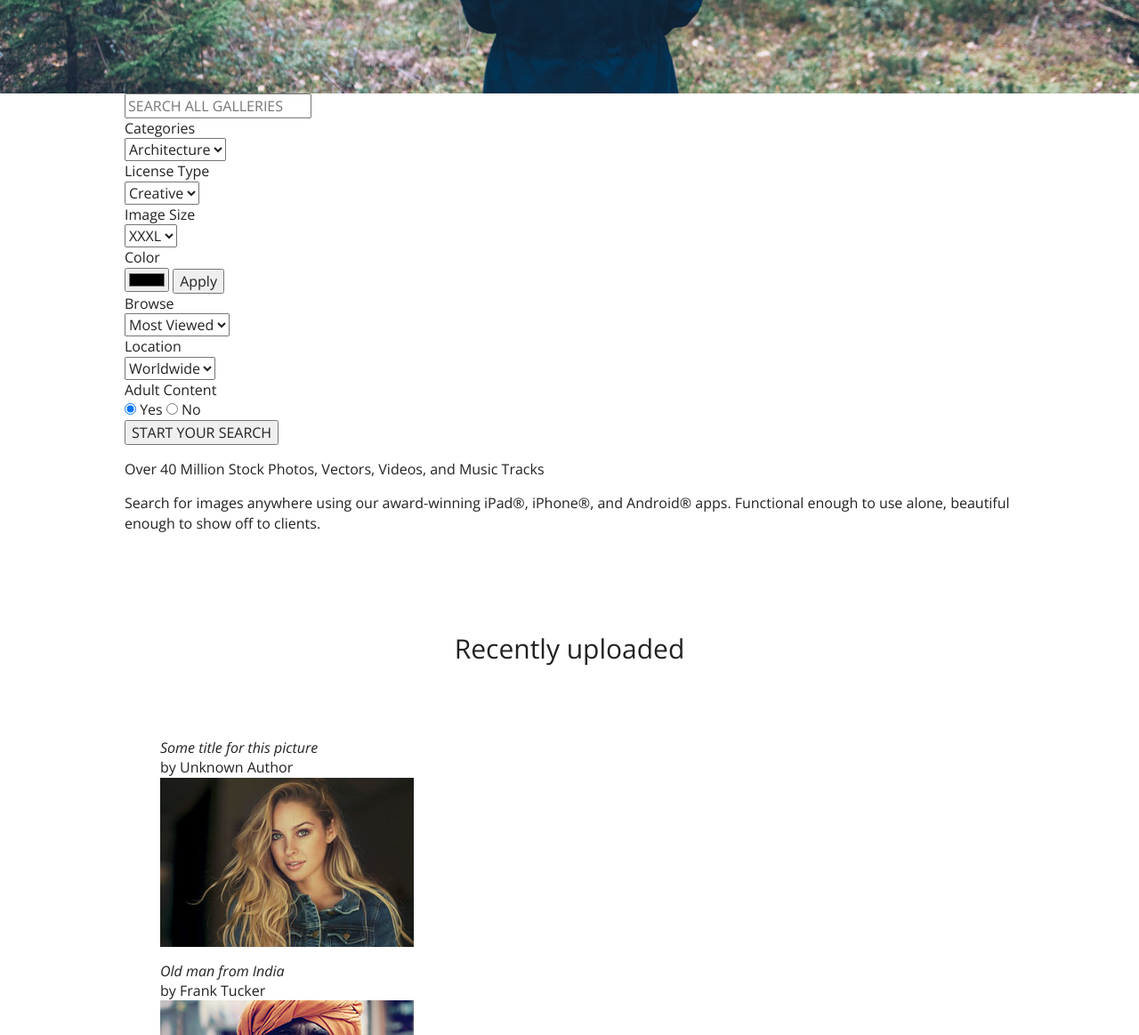
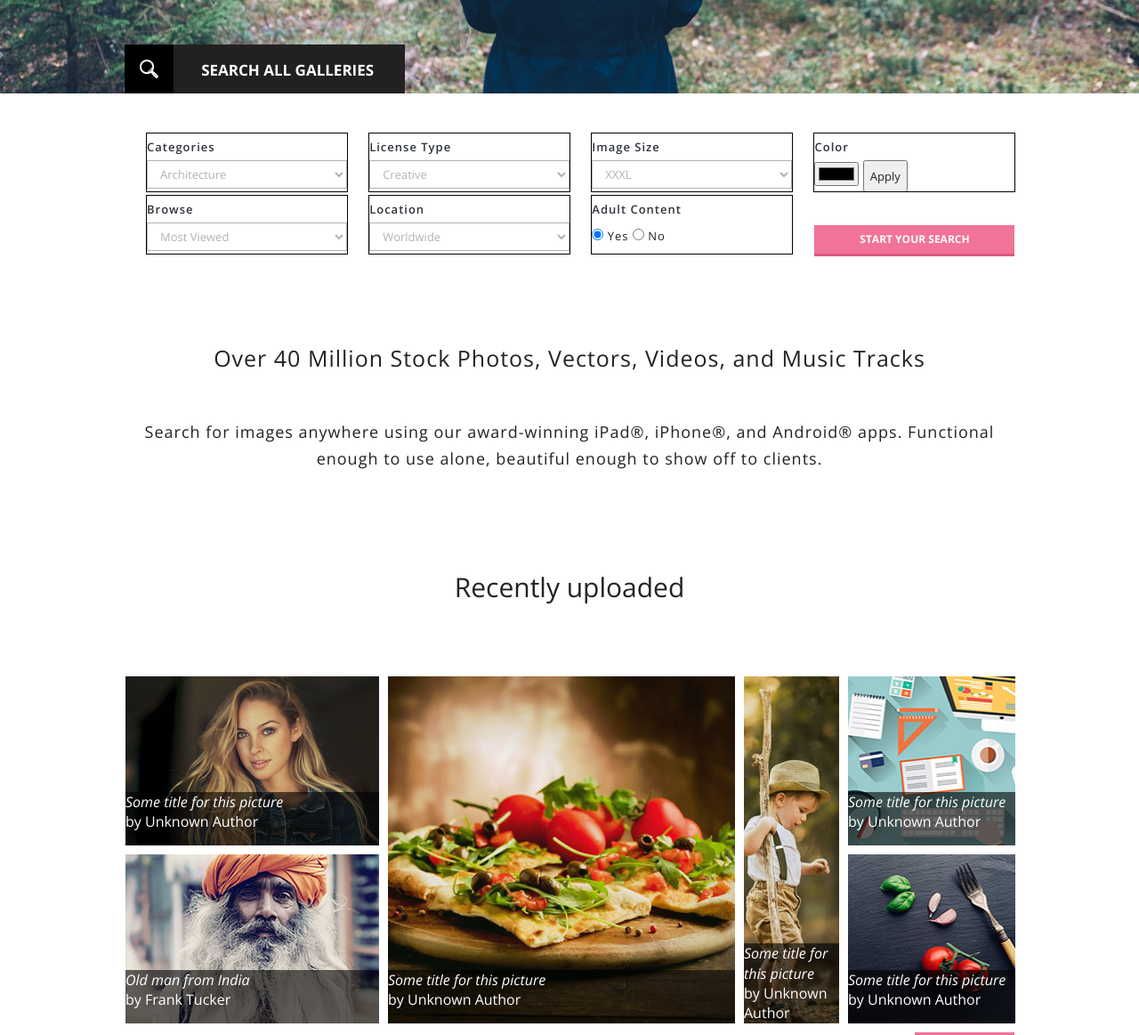
Before and after one commit to GeorgeGUS/Innosphere-simple, a plain HTML site: page index.html in a window 1280 px wide. Shown: the part 680-1843 px from the top of the page at 89% size. Drawn offline with nearby package versions, Linux system fonts and the light colour scheme.

Commit message:
Added styles for search

```diff
--- a/css/main.css
+++ b/css/main.css
@@ -196,6 +196,7 @@ h2 {
 }
 
 .main-nav {
+  wrap-option: nowrap;
   color: #ffffff;
   background-color: #232020;
 }
@@ -268,7 +269,7 @@ a.main-nav-item:active {
   line-height: 25px;
 }
 
-.main-btn {
+*[class^="main-btn"] {
   display: inline-block;
   padding: 10px 20px;
   font-size: 12px;
@@ -290,16 +291,179 @@ a.main-nav-item:active {
   box-shadow: 0 3px #a84362;
 }
 
+.search-box {
+  position: relative;
+  padding-top: 40px;
+}
+
+.main-search {
+  position: absolute;
+  left: 0;
+  top: -55px;
+}
+
+.main-search label,
+.main-search input {
+  -webkit-box-sizing: border-box;
+  -moz-box-sizing: border-box;
+  box-sizing: border-box;
+  height: 55px;
+  display: inline-block;
+  vertical-align: middle;
+  text-align: center;
+}
+
+.main-search label {
+  margin-right: -4px;
+  padding: 17px 0 12px;
+  width: 55px;
+  background: #000000;
+}
+
+.main-search input {
+  padding: 15px 10px 14px;
+  width: 260px;
+  font-size: 17px;
+  font-weight: 700;
+  border: #232020;
+  color: #ffffff;
+  background: #232020;
+}
+
+.main-search input::-webkit-input-placeholder { color: #ffffff; }/* WebKit, Blink, Edge */
+.main-search input:-moz-placeholder { color: #ffffff; opacity:  1; }/* Mozilla Firefox 4 to 18 */
+.main-search input::-moz-placeholder { color: #ffffff; opacity:  1; }/* Mozilla Firefox 19+ */
+.main-search input:-ms-input-placeholder { color: #ffffff; }/* Internet Explorer 10-11 */
+
+.main-search input:focus {
+  text-align: left;
+  color: #000000;
+  background: #ffffff;
+}
+
+.advanced-search-item {
+  margin-top: 5px;
+  margin-left: 25px;
+  margin-right: -4px;
+  display: inline-block;
+  vertical-align: bottom;
+  width: 225px;
+  height: 65px;
+  font-size: 13px;
+  letter-spacing: 1px;
+  line-height: 30px;
+  outline: 1px solid black;
+}
+
+.advanced-search-item legend {
+  font-weight: 600;
+  color: #2f343a;
+
+}
+
+.advanced-search-item select {
+  padding: 5px 10px;
+  width: 225px;
+  color: #b3b3b3;
+  border: 1px solid #b3b3b3;
+  border-radius: 0;
+  background: transparent;
+}
+
+.main-btn-wide {
+  margin-left: 25px;
+  margin-right: -4px;
+  width: 225px;
+  border: 0;
+}
+
+.page-description {
+  text-align: center;
+  letter-spacing: 1px;
+}
+
+.page-descr-title {
+  margin-top: 100px;
+  margin-bottom: 50px;
+  font-weight: 300;
+  font-size: 25px;
+  line-height: 35px;
+}
+
+.page-descr-content {
+  margin: 0;
+  font-weight: 300;
+  font-size: 18px;
+  line-height: 30px;
+}
+
+.recently {
+  text-align: right;
+}
+
+.recently-image {
+  margin: 0;
+  margin-right: 10px;
+  position: relative;
+  display: inline-block;
+  vertical-align: top;
+}
+
+.recently-image-wrapper {
+  display: inline-block;
+  vertical-align: top;
+}
+
+.recently-image.hor-rect {
+  margin-bottom: 10px;
+  display: block;
+}
+
+.recently-image.small-square {
+  margin-right: -1px;
+  margin-bottom: 10px;
+  display: block;
+}
+
+.recently-image figcaption {
+  position: absolute;
+  left: 0;
+  bottom: 0;
+  width: 100%;
+  min-height: 60px;
+  text-align: left;
+  color: #ffffff;
+  background: rgba(0, 0, 0, 0.6);
+}
 
 .main-page-about {
+  box-sizing: border-box;
+  padding-top: 120px;
   height: 495px;
   text-align: center;
   color: #ffffff;
   background: #3eaaf5 url(../img/box-about-image.jpg) no-repeat center;
   background-size: cover;
   box-shadow:
-    inset 0 495px rgba(0, 0, 0, 0.7),
+    inset 0 1000px rgba(0, 0, 0, 0.7),
     0 -6px rgba(238, 238, 238, 0.7);
+}
+
+.main-page-about-headline {
+  /*margin: 0;*/
+  font-size: 50px;
+  font-weight: 800;
+  text-transform: uppercase;
+}
+
+.main-page-about-description {
+  padding: 0 15px;
+  font-weight: 300;
+  font-size: 18px;
+  line-height: 35px;
+  word-wrap: break-word;
+  /*word-break: break-all;*/
+  hyphens: auto;
 }
 
 
--- a/index.html
+++ b/index.html
@@ -6,7 +6,7 @@
 <!--[if IE 8]>
 <html class="no-js lt-ie9" lang=""> <![endif]-->
 <!--[if gt IE 8]><!-->
-<html class="no-js" lang=""> <!--<![endif]-->
+<html class="no-js" lang="en"> <!--<![endif]-->
   <head>
     <meta charset="utf-8">
     <meta http-equiv="X-UA-Compatible" content="IE=edge,chrome=1">
@@ -68,10 +68,10 @@
     </header>
 
     <main class="main-page">
-      <section class="search-photos main-container">
+      <section class="search-box main-container">
         <form action="#" class="main-search" method="get">
+          <label for="main-search"><i class="sprite sprite-icon-search"></i></label>
           <input type="search" id="main-search" placeholder="SEARCH ALL GALLERIES">
-          <label for="main-search"><i class="icon-search"></i></label>
         </form>
         <form action="http://echo.htmlacademy.ru" class="advanced-search" method="get">
           <fieldset class="advanced-search-item">
@@ -139,6 +139,7 @@
       </section>
       <section class="recently main-container">
         <h2 class="main-page-content-title">Recently uploaded</h2>
+        <div class="recently-image-wrapper">
           <figure class="recently-image hor-rect"><!-- 1 -->
             <figcaption>
               <cite class="photo-title">Some title for this picture</cite><br>
@@ -153,35 +154,38 @@
             </figcaption>
             <img src="img/recently-uploaded/2.jpg" width="285" height="190" alt="">
           </figure>
-        <figure class="recently-image big-square"><!-- 3 -->
+        </div><!--
+        --><figure class="recently-image big-square"><!-- 3 -->
           <figcaption>
             <cite class="photo-title">Some title for this picture</cite><br>
             <span class="photo-author">by Unknown Author</span>
           </figcaption>
           <img src="img/recently-uploaded/3.jpg" width="390" height="390" alt="">
-        </figure>
-        <figure class="recently-image vert-rect"><!-- 4 -->
+        </figure><!--
+        --><figure class="recently-image vert-rect"><!-- 4 -->
           <figcaption>
             <cite class="photo-title">Some title for this picture</cite><br>
             <span class="photo-author">by Unknown Author</span>
           </figcaption>
           <img src="img/recently-uploaded/4.jpg" width="107" height="390" alt="">
-        </figure>
+        </figure><!--
+        --><div class="recently-image-wrapper">
           <figure class="recently-image small-square"><!-- 5 -->
             <figcaption>
               <cite class="photo-title">Some title for this picture</cite><br>
               <span class="photo-author">by Unknown Author</span>
             </figcaption>
-          <img src="img/recently-uploaded/5.jpg" width="190" height="190" alt="">
+            <img src="img/recently-uploaded/5.jpg" width="188" height="190" alt="">
           </figure>
           <figure class="recently-image small-square"><!-- 6 -->
             <figcaption>
               <cite class="photo-title">Some title for this picture</cite><br>
               <span class="photo-author">by Unknown Author</span>
             </figcaption>
-          <img src="img/recently-uploaded/6.jpg" width="190" height="190" alt="">
+            <img src="img/recently-uploaded/6.jpg" width="188" height="190" alt="">
           </figure>
-        <a href="#" class="main-btn">Load more</a>
+        </div><!--
+        --><a href="#" class="main-btn">Load more</a>
       </section>
       <h2 class="main-page-content-title main-container">About Stock photography</h2>
       <section class="main-page-about">
```
Lines whose indentation alone changed are shown as unchanged.
